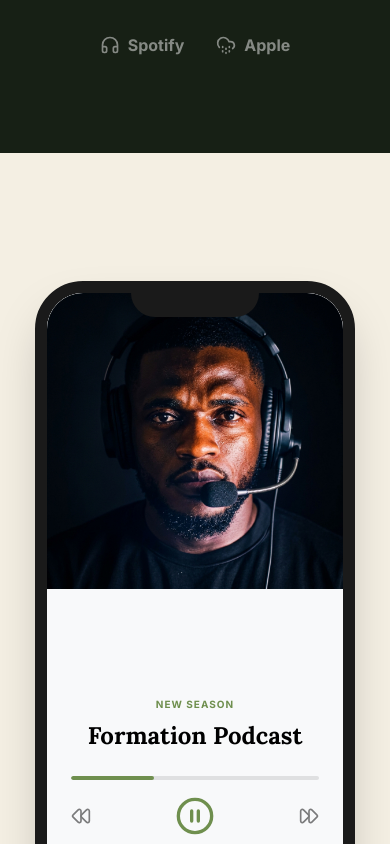
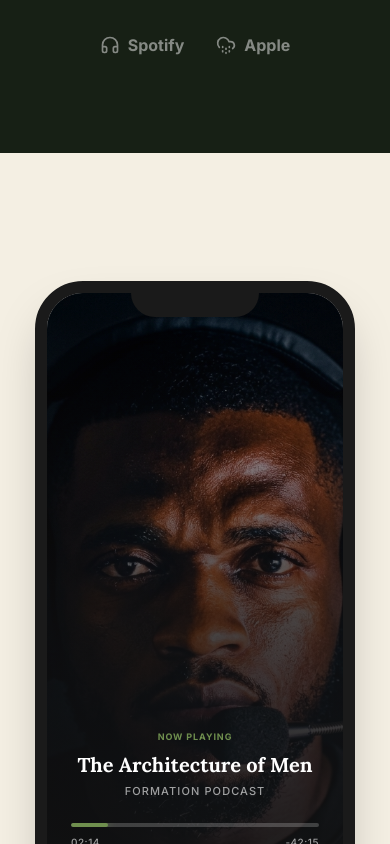
Before and after one commit to conditassociatesltd-gif/purposeful-builder, a Next.js app in the folder purposeful-builder/: page /podcast in a window 390 px wide. Shown: the part 1156-2000 px from the top of the page. Built offline with nearby package versions, Linux system fonts and the light colour scheme.

Commit message:
Refactor phone mockup to be full screen with overlay player controls and revert hero image

```diff
--- a/purposeful-builder/app/podcast/page.tsx
+++ b/purposeful-builder/app/podcast/page.tsx
@@ -63,8 +63,8 @@ export default function PodcastPage() {
         {/* Hero Background Image (Portrait) */}
         <div className="absolute top-0 right-0 w-full md:w-1/2 h-[60vh] md:h-full opacity-20 md:opacity-100 z-0 mask-image-gradient-left">
           <Image
-            src="/images/austin-podcast-headset.png"
-            alt="Austin Okechukwu Podcast Headset"
+            src="/images/austin-portrait.jpg"
+            alt="Austin Okechukwu Portrait"
             fill
             priority
             className="object-cover object-top"
@@ -112,24 +112,32 @@ export default function PodcastPage() {
                 <div className="absolute top-0 left-1/2 -translate-x-1/2 w-32 h-6 bg-[#1a1a1a] rounded-b-3xl z-20" />
 
                 {/* Screen Content */}
-                <div className="h-full w-full bg-[#f8f9fa] flex flex-col">
-                  {/* Mock Image of guy with headset */}
-                  <div className="relative w-full aspect-square bg-[#e9ecef]">
-                    <Image src="/images/austin-podcast-headset.png" alt="Podcast listening" fill className="object-cover object-top" />
-                  </div>
-                  <div className="p-6 text-center flex-1 flex flex-col justify-center">
-                    <p className="text-[10px] tracking-widest uppercase text-[var(--rust)] font-bold mb-2">New Season</p>
-                    <h3 className="font-serif text-2xl font-bold mb-6 text-black">Formation Podcast</h3>
+                <div className="relative h-full w-full bg-black flex flex-col justify-end text-white">
+                  {/* Full Screen Image */}
+                  <Image src="/images/austin-podcast-headset.png" alt="Podcast listening" fill className="object-cover object-top z-0 opacity-80" />
+
+                  {/* Gradient Overlay for Text Readability */}
+                  <div className="absolute inset-0 bg-gradient-to-t from-[#111] via-[#111]/70 to-transparent z-10" />
+
+                  {/* Player Content Over Image */}
+                  <div className="relative z-20 p-6 text-center">
+                    <p className="text-[9px] tracking-widest uppercase text-[var(--rust)] font-bold mb-2">Now Playing</p>
+                    <h3 className="font-serif text-xl md:text-2xl font-bold mb-1 leading-snug">The Architecture of Men</h3>
+                    <p className="text-[11px] uppercase tracking-widest opacity-60 mb-6 font-medium">Formation Podcast</p>
 
                     {/* Mock Audio Player inside Phone */}
-                    <div className="space-y-4">
-                      <div className="h-1 w-full bg-black/10 rounded-full overflow-hidden">
-                        <div className="h-full w-1/3 bg-[var(--rust)] rounded-full" />
+                    <div className="space-y-2">
+                      <div className="h-1 w-full bg-white/20 rounded-full overflow-hidden relative cursor-pointer">
+                        <div className="absolute top-0 left-0 h-full w-[15%] bg-[var(--rust)] rounded-full shadow-[0_0_10px_var(--rust)]" />
                       </div>
-                      <div className="flex justify-between items-center text-black">
-                        <Rewind size={20} className="opacity-50" />
-                        <PauseCircle size={40} className="text-[var(--rust)]" />
-                        <FastForward size={20} className="opacity-50" />
+                      <div className="flex justify-between items-center text-[10px] font-medium opacity-60 pb-2 tracking-wider">
+                        <span>02:14</span>
+                        <span>-42:15</span>
+                      </div>
+                      <div className="flex justify-center gap-6 items-center pt-2">
+                        <Rewind size={22} className="opacity-70 hover:opacity-100 transition-opacity cursor-pointer" />
+                        <PauseCircle size={46} className="text-[var(--rust)] hover:scale-105 transition-transform cursor-pointer shadow-xl rounded-full" />
+                        <FastForward size={22} className="opacity-70 hover:opacity-100 transition-opacity cursor-pointer" />
                       </div>
                     </div>
                   </div>
```
